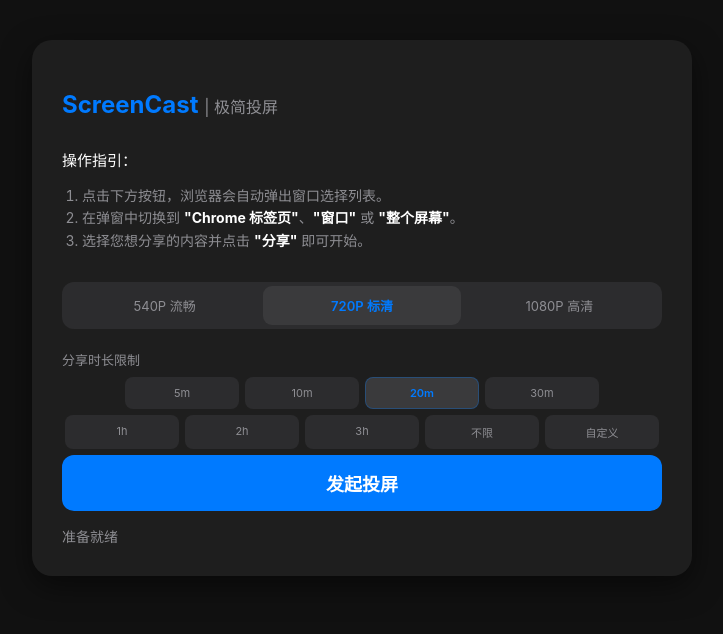
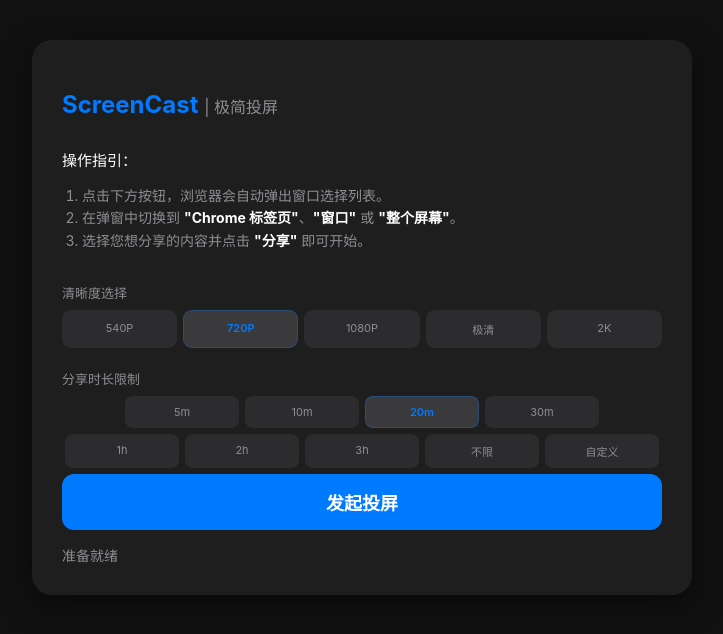
Before and after one commit to colflip/sharer, a plain HTML site: page sharer.html in a window 1280 px wide. Both pictures are taken after a click on the button "发起投屏". Shown: the whole page, without its empty margins (278-1001 px from the left). Drawn offline with Linux system fonts and the light colour scheme.

Commit message:
feat: 极致清晰度优化 (支持 2K/60FPS，开启 detail 模式)

```diff
--- a/sharer.html
+++ b/sharer.html
@@ -185,27 +185,28 @@
 
         /* 清晰度选择器样式 */
         .quality-selector {
-            display: flex;
-            background: #2c2c2e;
-            padding: 4px;
-            border-radius: 12px;
+            display: grid;
+            grid-template-columns: repeat(5, 1fr);
+            gap: 6px;
             margin-bottom: 20px;
         }
 
         .quality-item {
-            flex: 1;
-            padding: 10px;
+            padding: 10px 0;
             text-align: center;
-            font-size: 13px;
+            font-size: 11px;
             cursor: pointer;
             border-radius: 9px;
+            background: #2c2c2e;
             color: #8e8e93;
             transition: 0.2s;
+            border: 1px solid transparent;
         }
 
         .quality-item.active {
             background: #3a3a3c;
             color: #007aff;
+            border-color: rgba(0, 122, 255, 0.3);
             font-weight: 600;
         }
         /* 时长选择器样式 */
@@ -274,10 +275,15 @@
             </ol>
         </div>
 
+        <div style="text-align: left; margin-bottom: 8px;">
+            <label style="font-size: 13px; color: #8e8e93;">清晰度选择</label>
+        </div>
         <div class="quality-selector" id="qualitySelector">
-            <div class="quality-item" data-q="fluent">540P 流畅</div>
-            <div class="quality-item active" data-q="standard">720P 标清</div>
-            <div class="quality-item" data-q="high">1080P 高清</div>
+            <div class="quality-item" data-q="fluent">540P</div>
+            <div class="quality-item active" data-q="standard">720P</div>
+            <div class="quality-item" data-q="high">1080P</div>
+            <div class="quality-item" data-q="ultra">极清</div>
+            <div class="quality-item" data-q="pro_2k">2K</div>
         </div>
 
         <div style="text-align: left; margin-bottom: 8px;">
@@ -325,11 +331,13 @@
         const APP_ID = "15b593b2d51e4017bc1c684201630356";
         let client, screenTrack;
 
-        // 清晰度配置项
+        // 清晰度配置项 (升级版)
         const QUALITY_CONFIGS = {
-            fluent: { width: 960, height: 540, frameRate: 15, bitrate: 1000 },
-            standard: { width: 1280, height: 720, frameRate: 25, bitrate: 2000 },
-            high: { width: 1920, height: 1080, frameRate: 30, bitrate: 4000 }
+            fluent: { width: 960, height: 540, frameRate: 15, bitrateMin: 500, bitrateMax: 1000 },
+            standard: { width: 1280, height: 720, frameRate: 25, bitrateMin: 800, bitrateMax: 2000 },
+            high: { width: 1920, height: 1080, frameRate: 30, bitrateMin: 1500, bitrateMax: 4000 },
+            ultra: { width: 1920, height: 1080, frameRate: 60, bitrateMin: 2000, bitrateMax: 8000 },
+            pro_2k: { width: 2560, height: 1440, frameRate: 30, bitrateMin: 3000, bitrateMax: 10000 }
         };
         let selectedQuality = "standard";
 
@@ -383,14 +391,16 @@
 
                 client = AgoraRTC.createClient({ mode: "rtc", codec: "vp8" });
 
-                // 应用选中的清晰度配置
+                // 应用选中的清晰度配置 (开启 detail 模式优化画质)
                 const config = QUALITY_CONFIGS[selectedQuality];
                 screenTrack = await AgoraRTC.createScreenVideoTrack({
+                    optimizationMode: "detail", // 优先保障文字细节
                     encoderConfig: {
                         width: config.width,
                         height: config.height,
                         frameRate: config.frameRate,
-                        bitrate: config.bitrate
+                        bitrateMin: config.bitrateMin,
+                        bitrateMax: config.bitrateMax
                     }
                 }, "auto");
 
```
